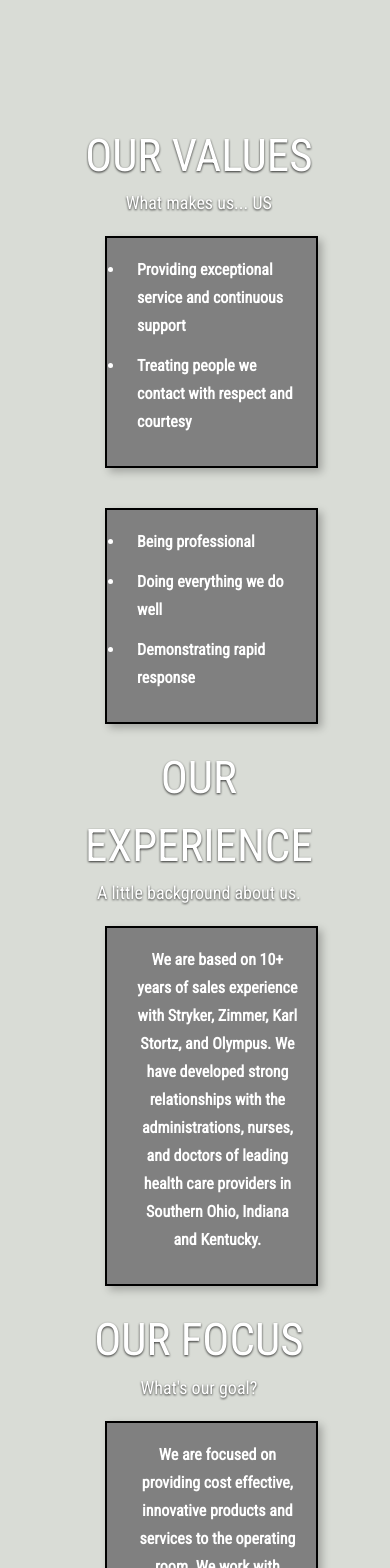
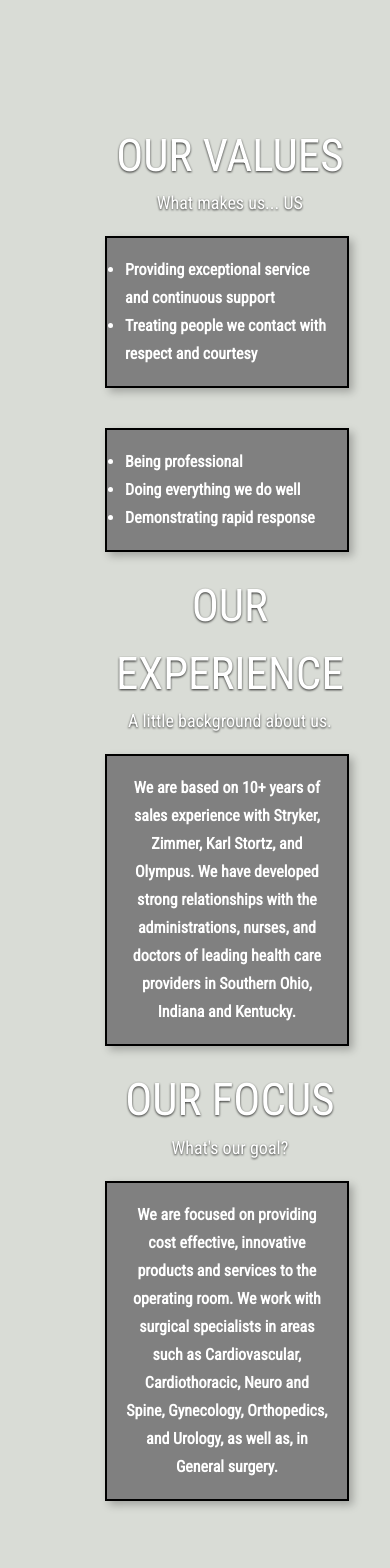
Before and after one commit to GMAMedical/GMAMedicalWebsite, a Next.js app: page / in a window 390 px wide. Shown: the part 1340-2908 px from the top of the page. Built offline with nearby package versions, Linux system fonts and the light colour scheme.

Commit message:
fixed some styling issues on mobile view

```diff
--- a/src/app/Contact/page.tsx
+++ b/src/app/Contact/page.tsx
@@ -15,7 +15,7 @@ export default function Contact() {
       <div id='form-container-contact' className="text-center w-full">
 
         <div id='title-contact' className="bg-gma-gray p-[55px] w-5/6 mx-auto rounded-2xl">
-          <h2 className="font-roboto-condensed text-gma-text-white text-[65px] font-bold">CONTACT</h2>
+          <h2 className="font-roboto-condensed text-gma-text-white text-[55px] font-bold">CONTACT</h2>
           <h3 className="font-roboto-condensed text-gma-text-white text-[20px]">Help us help you.</h3>
         </div>
 
--- a/src/app/page.tsx
+++ b/src/app/page.tsx
@@ -50,7 +50,7 @@ export default function Home() {
 
       <div id='more-about-us' className='grid lg:grid-rows-3 lg:grid-cols-2 m-[85px] text-gma-text-white font-roboto-condensed'>
 
-        <div id='values' className='lg:border-r-12 border-gma-gray mr-[25px] text-center'>
+        <div id='values' className='lg:border-r-12 border-gma-gray mr-[25px] text-center pl-[31px]'>
           <h2 className='text-gma-text-white text-[45px] drop-shadow-[0_1.2px_1.2px_rgba(0,0,0,0.8)]'>OUR VALUES</h2>
           <h3 className='text-gma-text-white text-[18px] drop-shadow-[0_1.2px_1.2px_rgba(0,0,0,0.8)]'>What makes us... US</h3>
         </div>
@@ -60,43 +60,43 @@ export default function Home() {
 
           <div id='values-desc-1' className='bg-gma-gray p-[18px] m-[20px] border-2 border-black [box-shadow:4px_4px_8px_0px_rgba(0,0,0,0.25)]'>
             <ul className='list-disc'>
-              <li className='pb-[12px] pl-[12px] font-bold leading-[28px]'>Providing exceptional service and continuous support</li>
-              <li className='pb-[12px] pl-[12px] font-bold leading-[28px]'>Treating people we contact with respect and courtesy</li>
+              <li className='lg:pb-[12px] lg:pl-[12px] font-bold leading-[28px]'>Providing exceptional service and continuous support</li>
+              <li className='lg:pb-[12px] lg:pl-[12px] font-bold leading-[28px]'>Treating people we contact with respect and courtesy</li>
             </ul>
           </div>
 
           <div id='values-desc-2' className='bg-gma-gray p-[18px] m-[20px] border-2 border-black [box-shadow:4px_4px_8px_0px_rgba(0,0,0,0.25)]'>
             <ul className='list-disc'>
-              <li className='pb-[12px] pl-[12px] font-bold leading-[28px]'>Being professional</li>
-              <li className='pb-[12px] pl-[12px] font-bold leading-[28px]'>Doing everything we do well</li>
-              <li className='pb-[12px] pl-[12px] font-bold leading-[28px]'>Demonstrating rapid response</li>
+              <li className='lg:pb-[12px] lg:pl-[12px] font-bold leading-[28px]'>Being professional</li>
+              <li className='lg:pb-[12px] lg:pl-[12px] font-bold leading-[28px]'>Doing everything we do well</li>
+              <li className='lg:pb-[12px] lg:pl-[12px] font-bold leading-[28px]'>Demonstrating rapid response</li>
             </ul>
           </div>
 
         </div>
 
 
-        <div id='exp' className='lg:border-r-12 border-gma-gray mr-[25px] text-center'>
+        <div id='exp' className='lg:border-r-12 border-gma-gray mr-[25px] text-center pl-[31px]'>
           <h2 className='text-gma-text-white text-[45px] drop-shadow-[0_1.2px_1.2px_rgba(0,0,0,0.8)]'>OUR EXPERIENCE</h2>
           <h3 className='text-gma-text-white text-[18px] drop-shadow-[0_1.2px_1.2px_rgba(0,0,0,0.8)]'>A little background about us.</h3>
         </div>
 
         <div id='exp-desc' className='bg-gma-gray p-[18px] m-[20px] border-2 border-black [box-shadow:4px_4px_8px_0px_rgba(0,0,0,0.25)]'>
           <p
-            className='pb-[12px] pl-[12px] font-bold leading-[28px] text-center'
+            className='lg:pb-[12px] lg:pl-[12px] font-bold leading-[28px] text-center'
           >
             We are based on 10+ years of sales experience with Stryker, Zimmer, Karl Stortz, and Olympus. We have developed strong relationships with the administrations, nurses, and doctors of leading health care providers in Southern Ohio, Indiana and Kentucky.
           </p>
         </div>
 
-        <div id='focus' className='lg:border-r-12 border-gma-gray mr-[25px] text-center'>
+        <div id='focus' className='lg:border-r-12 border-gma-gray mr-[25px] text-center pl-[31px]'>
           <h2 className='text-gma-text-white text-[45px] drop-shadow-[0_1.2px_1.2px_rgba(0,0,0,0.8)]'>OUR FOCUS</h2>
           <h3 className='text-gma-text-white text-[18px] drop-shadow-[0_1.2px_1.2px_rgba(0,0,0,0.8)]'>What's our goal?</h3>
         </div>
 
         <div id='focus-desc' className='bg-gma-gray p-[18px] m-[20px] border-2 border-black [box-shadow:4px_4px_8px_0px_rgba(0,0,0,0.25)]'>
           <p
-            className='pb-[12px] pl-[12px] font-bold leading-[28px] text-center'
+            className='lg:pb-[12px] lg:pl-[12px] font-bold leading-[28px] text-center'
           >
             We are focused on providing cost effective, innovative products and services to the operating room. We work with surgical specialists in areas such as Cardiovascular, Cardiothoracic, Neuro and Spine, Gynecology, Orthopedics, and Urology, as well as, in General surgery.
           </p>
```
